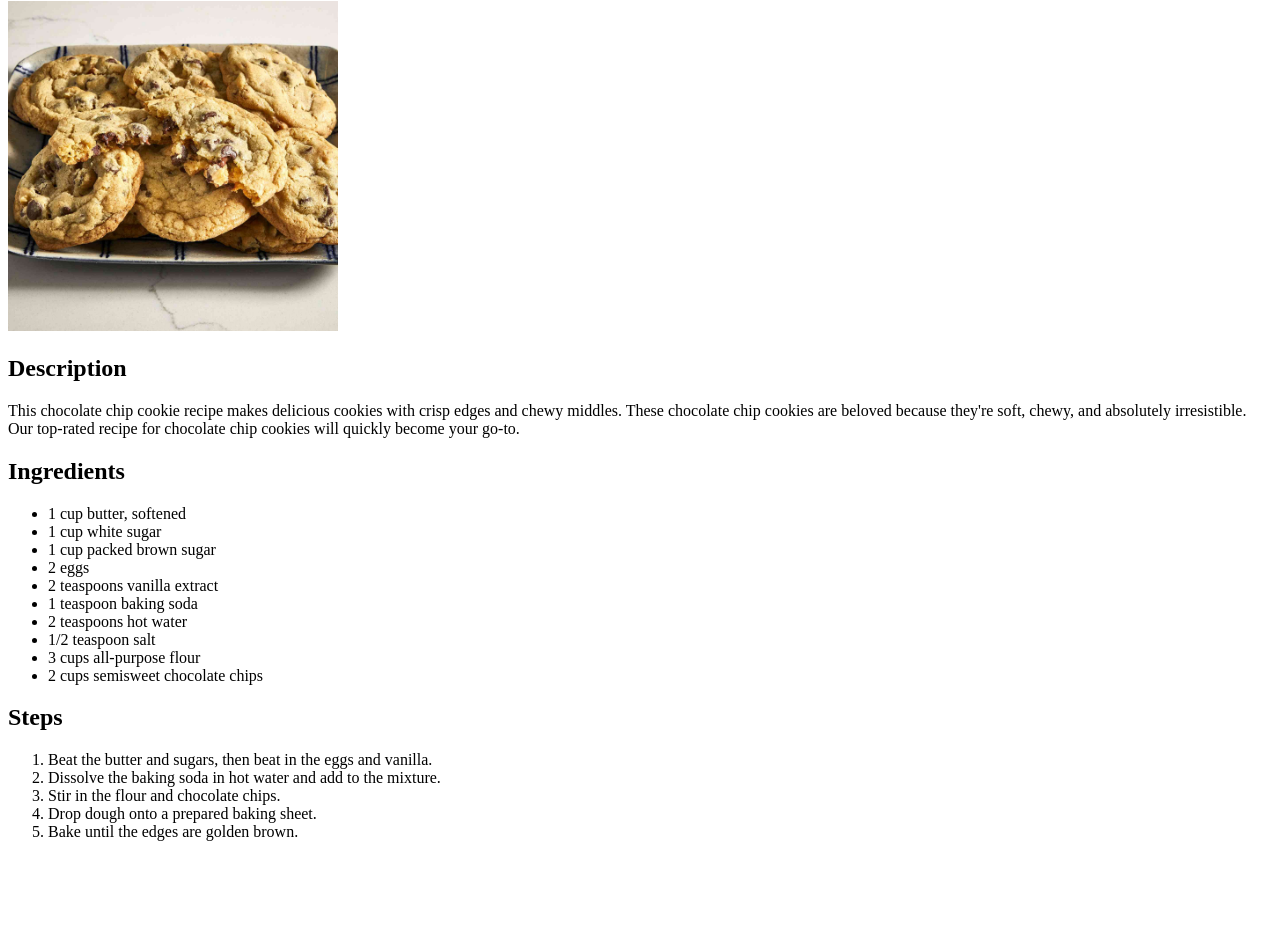
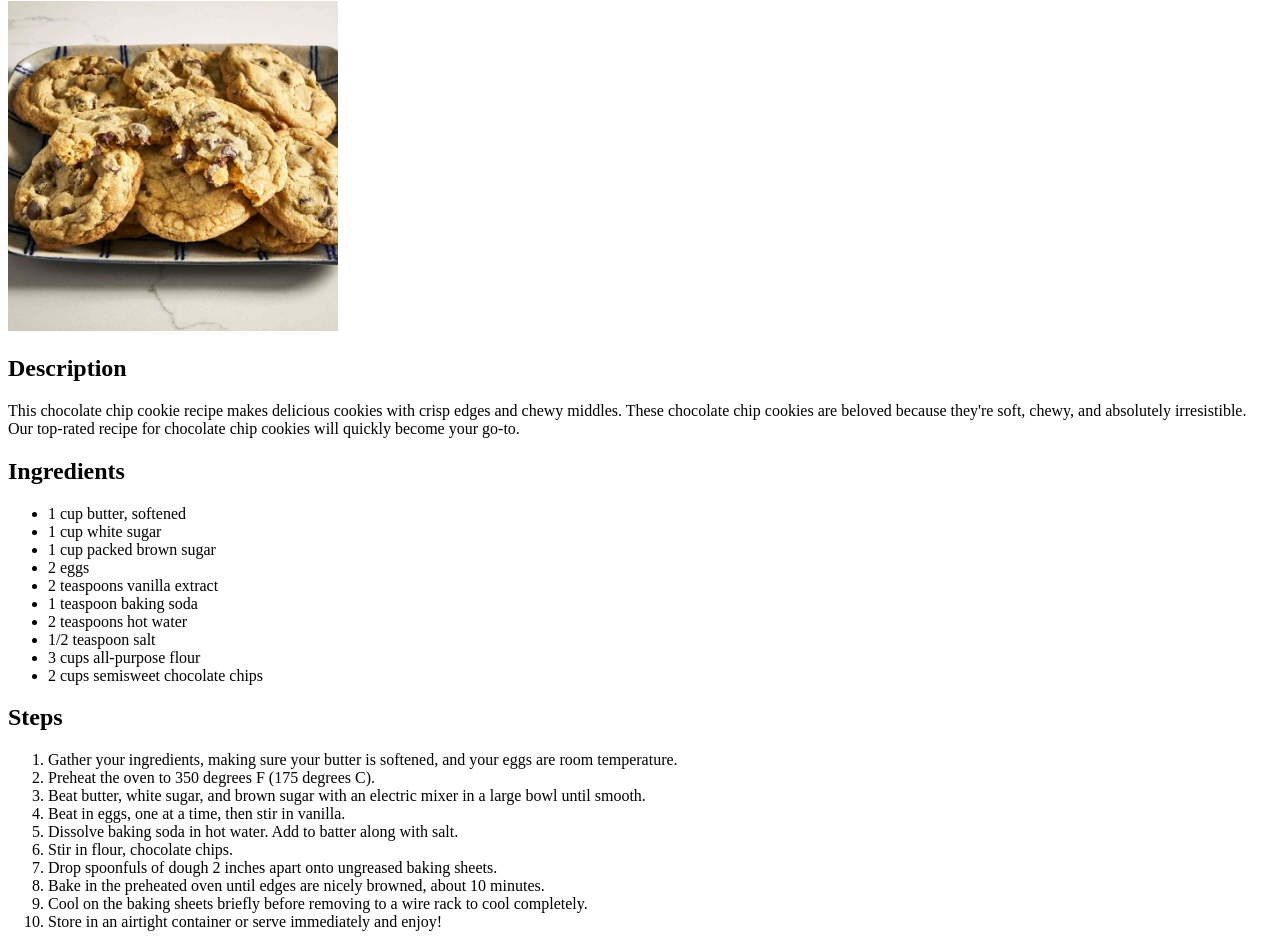
Before and after one commit to mlanda98/odin-recipes, a plain HTML site: page recipes/chocolate-chip-cookies.html in a window 1280 px wide. Shown: the part 79-1026 px from the top of the page. Before the commit the page ends 936 px from the top, so only its background shows below. Drawn offline with Linux system fonts and the light colour scheme.

Commit message:
Edited chocolate chip cookies directions

```diff
--- a/recipes/chocolate-chip-cookies.html
+++ b/recipes/chocolate-chip-cookies.html
@@ -29,11 +29,16 @@
 
   <h2>Steps</h2>
   <ol>
-    <li>Beat the butter and sugars, then beat in the eggs and vanilla.</li>
-    <li>Dissolve the baking soda in hot water and add to the mixture.</li>
-    <li>Stir in the flour and chocolate chips.</li>
-    <li>Drop dough onto a prepared baking sheet.</li>
-    <li>Bake until the edges are golden brown.</li>
+    <li>Gather your ingredients, making sure your butter is softened, and your eggs are room temperature.</li>
+    <li>Preheat the oven to 350 degrees F (175 degrees C).</li>
+    <li>Beat butter, white sugar, and brown sugar with an electric mixer in a large bowl until smooth.</li>
+    <li>Beat in eggs, one at a time, then stir in vanilla.</li>
+    <li>Dissolve baking soda in hot water. Add to batter along with salt.</li>
+    <li>Stir in flour, chocolate chips.</li>
+    <li>Drop spoonfuls of dough 2 inches apart onto ungreased baking sheets.</li>
+    <li>Bake in the preheated oven until edges are nicely browned, about 10 minutes.</li>
+    <li>Cool on the baking sheets briefly before removing to a wire rack to cool completely.</li>
+    <li>Store in an airtight container or serve immediately and enjoy!</li>
   </ol>
 
 </body>
```
